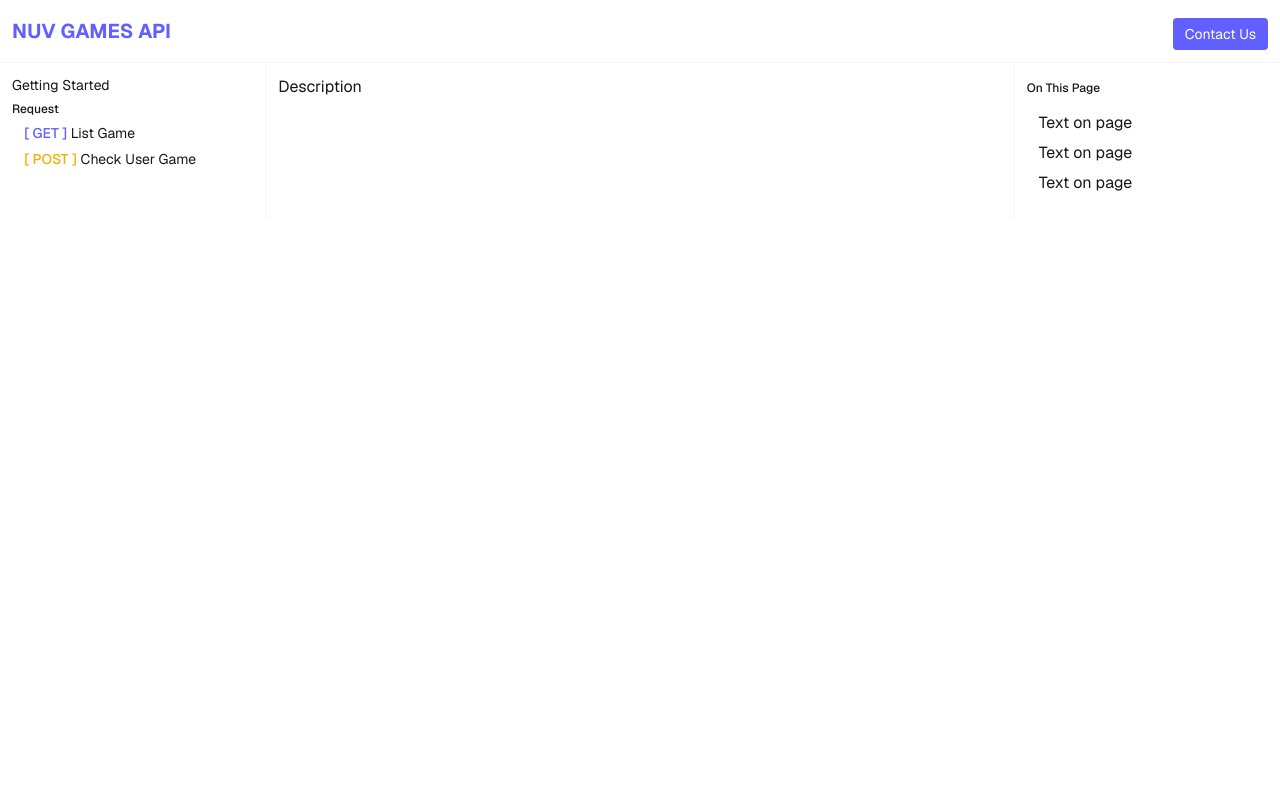
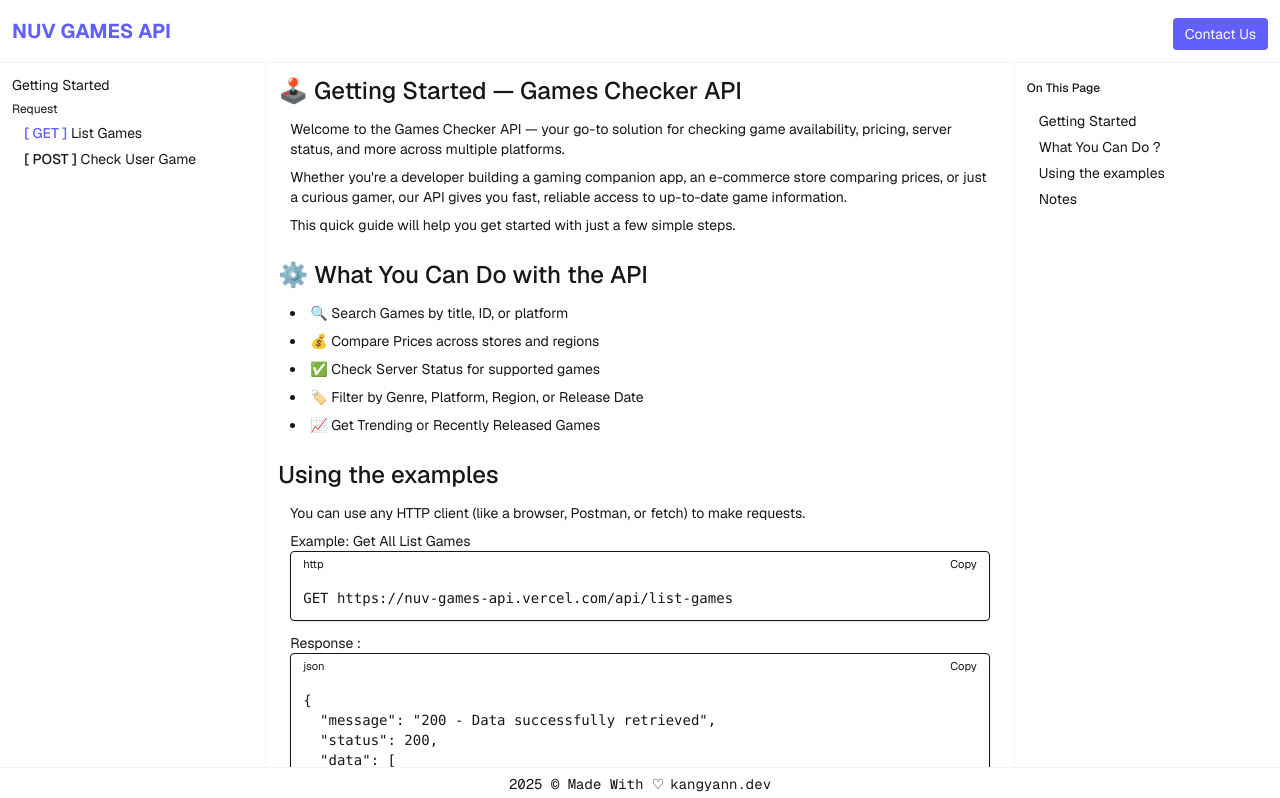
Before and after one commit to Kangyann/games-check-api, a Next.js app: page /docs in a window 1280 px wide. Shown: the top 798 px of the page. Built offline with nearby package versions, Linux system fonts and the light colour scheme.

Commit message:
feat: add new page /docs; create new component /atoms /organisms; add /docs/data.json

```diff
--- /dev/null
+++ b/src/app/docs/layout.tsx
@@ -0,0 +1,58 @@
+import React from 'react';
+import data from '@/data/pages/docs/data.json'
+export default function DocsLayout({ children }: Readonly<{ children: React.ReactNode }>) {
+    return (
+        <React.Fragment>
+            <div className="font-[family-name:var(--font-geist-sans)]">
+                <div className="container mx-auto p-3 flex justify-between items-center">
+                    <h1 className="text-xl font-bold text-indigo-500">{data.title}</h1>
+                    <a href="" className="text-sm bg-indigo-500 text-white px-3 py-1.5 rounded w-fit mt-1.5 font-[family-name:var(--font-geist-sans) hover:bg-indigo-500/90 active:scale-[.95] transition">{data['contact-us'].title}</a>
+                </div>
+                <hr className="text-gray-100" />
+                <div className="flex container mx-auto relative">
+                    <section className="flex-1 flex flex-col space-y-1.5 p-3 text-sm overflow-x-hidden min-h-screen border-e border-gray-100">
+                        {data['sidebar-link'].map((value: Record<string, any>, index: number) => (
+                            <React.Fragment key={`${value.alt}-${index}`}>
+                                {!value.to && (
+                                    <small className="text-xs">{value.title}</small>
+                                )}
+                                {value.to && (
+                                    <a href={value.to} className="hover:underline transition">{value.title}</a>
+                                )}
+                                {value.data && (
+                                    <div className="flex flex-col gap-1.5 ms-3">
+                                        {value.data.map((value: Record<string, any>, index: number) => (
+                                            <React.Fragment key={`${value.alt}-${index}`}>
+                                                <a href={`${value.to}`} className="hover:underline transition"><span className={`text-${value.color} font-medium`}>{value.type}</span> {value.text}</a>
+                                            </React.Fragment>
+                                        ))}
+                                    </div>
+                                )}
+                            </React.Fragment>
+                        ))}
+                    </section>
+                    <main className="relative flex-[3] p-3 pb-6">
+                        {children}
+                        <footer className="fixed w-full left-0 bottom-0 text-sm font-[family-name:var(--font-geist-mono)] bg-white border-t border-gray-100 py-1.5">
+                            <div className="flex justify-center items-center gap-1.5">
+                                <p>2025 &copy; Made With ♡ </p>
+                                <a href="">kangyann.dev</a>
+                            </div>
+                        </footer>
+                    </main>
+                    <section className="flex-1 p-3 border-s border-gray-100 min-h-screen">
+                        <div className="sticky top-3">
+                            <small className="font-medium text-xs">On This Page</small>
+                            <ul className="m-3 space-y-1.5 text-sm">
+                                <li>Getting Started</li>
+                                <li>What You Can Do ?</li>
+                                <li>Using the examples </li>
+                                <li>Notes</li>
+                            </ul>
+                        </div>
+                    </section>
+                </div>
+            </div>
+        </React.Fragment>
+    )
+}
--- a/src/app/docs/page.tsx
+++ b/src/app/docs/page.tsx
@@ -1,36 +1,64 @@
+import MainDocsComponent from "@/components/organisms/docs/main"
+import HightLightAtoms from '../../components/atoms/highlight';
+const data = [
+    "🔍 Search Games by title, ID, or platform",
+    "💰 Compare Prices across stores and regions",
+    "✅ Check Server Status for supported games",
+    "🏷️ Filter by Genre, Platform, Region, or Release Date",
+    "📈 Get Trending or Recently Released Games"
+]
+const desc = [
+    "Welcome to the Games Checker API — your go-to solution for checking game availability, pricing, server status, and more across multiple platforms.",
+    "Whether you're a developer building a gaming companion app, an e-commerce store comparing prices, or just a curious gamer, our API gives you fast, reliable access to up-to-date game information.",
+    "This quick guide will help you get started with just a few simple steps."
+]
+
+const json = {
+    "message": "200 - Data successfully retrieved",
+    "status": 200,
+    "data": [
+        {
+            "type": "mobile-legends"
+        },
+        {
+            "type": "..."
+        }
+    ]
+}
+const notes = [
+    "This API is open to everyone — no signup, no tokens.",
+    "Data refreshed regularly",
+    "Supports JSON only",
+    "Fast & developer-friendly",
+]
 export default function Docs() {
     return (
-        <div className="font-[family-name:var(--font-geist-sans)]">
-            <div className="container mx-auto p-3 flex justify-between items-center">
-                <h1 className="text-xl font-bold text-indigo-500">NUV GAMES API</h1>
-                <a href="https://wa.me/6283829055059?text=''" className="text-sm bg-indigo-500 text-white px-3 py-1.5 rounded w-fit mt-1.5 font-[family-name:var(--font-geist-sans) hover:bg-indigo-500/90 active:scale-[.95] transition">Contact Us</a>
-            </div>
-            <hr className="text-gray-100" />
-            <div className="flex container mx-auto relative">
-                <section className="flex-1 flex flex-col space-y-1.5 p-3 text-sm overflow-x-hidden">
-                    <a href="/docs" className="hover:underline transition">Getting Started</a>
-                    <small className="font-medium text-xs">Request</small>
-                    <div className="flex flex-col gap-1.5 ms-3">
-                        <a href="/docs/list-game" className="hover:underline transition"><span className="text-indigo-500 font-medium">[ GET ]</span> List Game</a>
-                        <a href="/docs/check-user-game" className="hover:underline transition"><span className="text-yellow-500 font-medium">[ POST ]</span> Check User Game</a>
-                    </div>
-                </section>
-                <main className="flex-[3] border-e border-s border-gray-100 p-3 h-[1000]">
-                    <div className="">
-                        <h4>Description</h4>
-                    </div>
-                </main>
-                <section className="flex-1 p-3">
-                    <div className="sticky top-3">
-                        <small className="font-medium text-xs">On This Page</small>
-                        <ul className="m-3 space-y-1.5">
-                            <li>Text on page</li>
-                            <li>Text on page</li>
-                            <li>Text on page</li>
-                        </ul>
-                    </div>
-                </section>
-            </div>
-        </div>
+        <>
+            <MainDocsComponent title='🕹️ Getting Started — Games Checker API'>
+                {desc.map((value: string, index: number) => (
+                    <p key={`getting-started-desc-${index}`}>{value}</p>
+                ))}
+
+            </MainDocsComponent>
+            <MainDocsComponent title="⚙️ What You Can Do with the API">
+                {data.map((value: string, index: number) => (
+                    <li key={`getting-started-can-do-${index}`}>{value}</li>
+                ))}
+            </MainDocsComponent>
+            <MainDocsComponent title='Using the examples'>
+                <p>You can use any HTTP client (like a browser, Postman, or fetch) to make requests.</p>
+                <HightLightAtoms type="http" title="Example: Get All List Games">
+                    <code>GET https://nuv-games-api.vercel.com/api/list-games</code>
+                </HightLightAtoms>
+                <HightLightAtoms type="json" title="Response :">
+                    <pre>{JSON.stringify(json, null, 2)}</pre>
+                </HightLightAtoms>
+            </MainDocsComponent>
+            <MainDocsComponent title="ℹ️ Notes">
+                {notes.map((value: string, index: number) => (
+                    <li key={`getting-started-notes-${index}`}>{value}</li>
+                ))}
+            </MainDocsComponent>
+        </>
     )
 }
--- /dev/null
+++ b/src/components/atoms/highlight.tsx
@@ -0,0 +1,20 @@
+export default function HightLightAtoms({ children, type, title }: Readonly<{ children: React.ReactNode, type: string, title: string }>) {
+    return (
+        <>
+            <div className="mb-3">
+                <h6 className="">{title}</h6>
+                <div className="w-full shadow border border-gray rounded">
+                    <div className="flex items-center justify-between px-3 py-1" id="highlight_header">
+                        <small>{type}</small>
+                        <small className="flex items-center gap-1.5 cursor-pointer">
+                            Copy
+                        </small>
+                    </div>
+                    <div className="p-3">
+                        {children}
+                    </div>
+                </div>
+            </div>
+        </>
+    )
+}
--- /dev/null
+++ b/src/components/organisms/docs/main.tsx
@@ -0,0 +1,15 @@
+import React from "react";
+
+export default function MainDocsComponent({ children, title }: Readonly<{ children: React.ReactNode, title: string }>) {
+    return (
+        <React.Fragment>
+            <div className="mb-6 w-full">
+                <h4 className="text-2xl font-medium">{title}</h4>
+                <div className="space-y-2 mt-3 text-sm px-3">
+                    {children}
+                </div>
+            </div>
+        </React.Fragment>
+    )
+
+}
--- /dev/null
+++ b/src/data/pages/docs/data.json
@@ -0,0 +1,34 @@
+{
+  "title": "NUV GAMES API",
+  "contact-us": {
+    "to": "https://wa.me/6283829055059?text=",
+    "title": "Contact Us"
+  },
+  "sidebar-link": [
+    {
+      "title": "Getting Started",
+      "to": "/docs/getting-started",
+      "alt": "getting-started"
+    },
+    {
+      "title": "Request",
+      "alt": "request",
+      "data": [
+        {
+          "type": "[ GET ]",
+          "text": "List Games",
+          "color": "indigo-500",
+          "alt": "list-games",
+          "to": "/docs/list-games"
+        },
+        {
+          "type": "[ POST ]",
+          "text": "Check User Game",
+          "color": "yellow-500",
+          "alt": "check-user-game",
+          "to": "/docs/check-games"
+        }
+      ]
+    }
+  ]
+}
```
